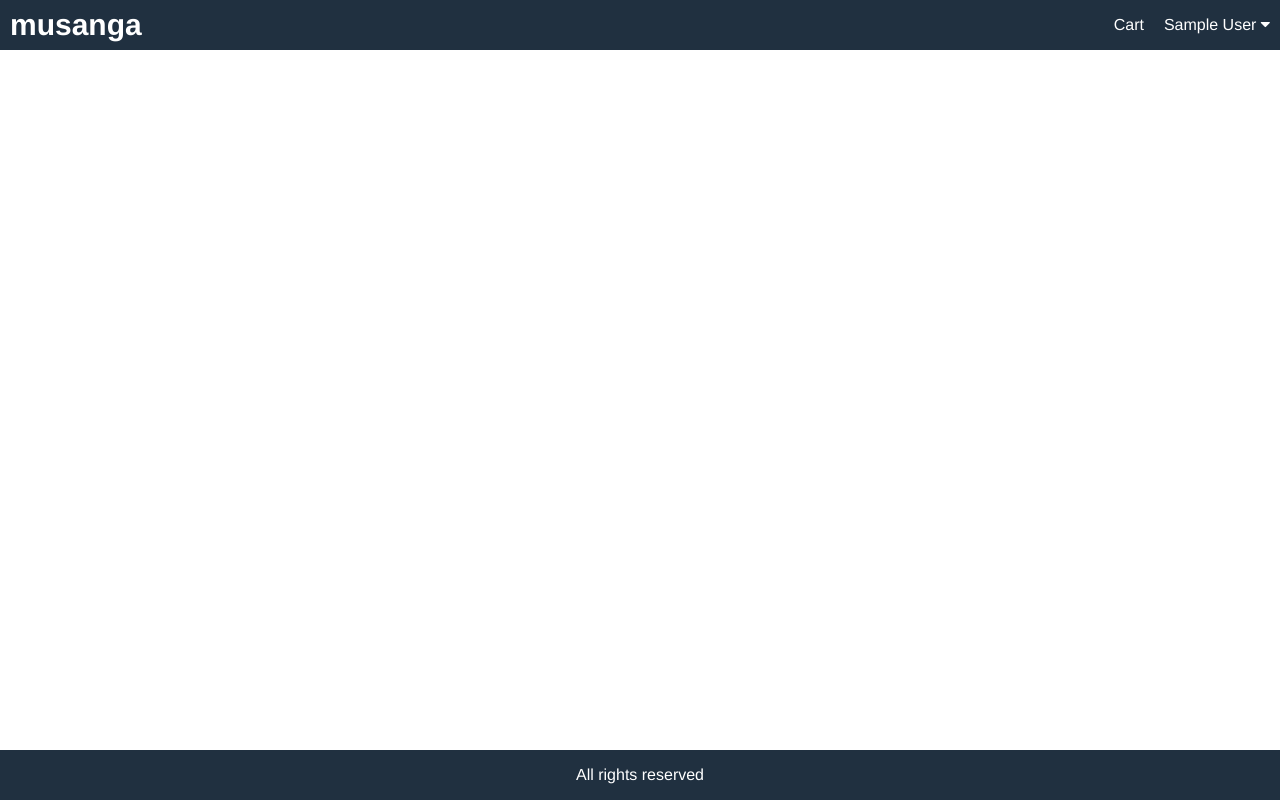
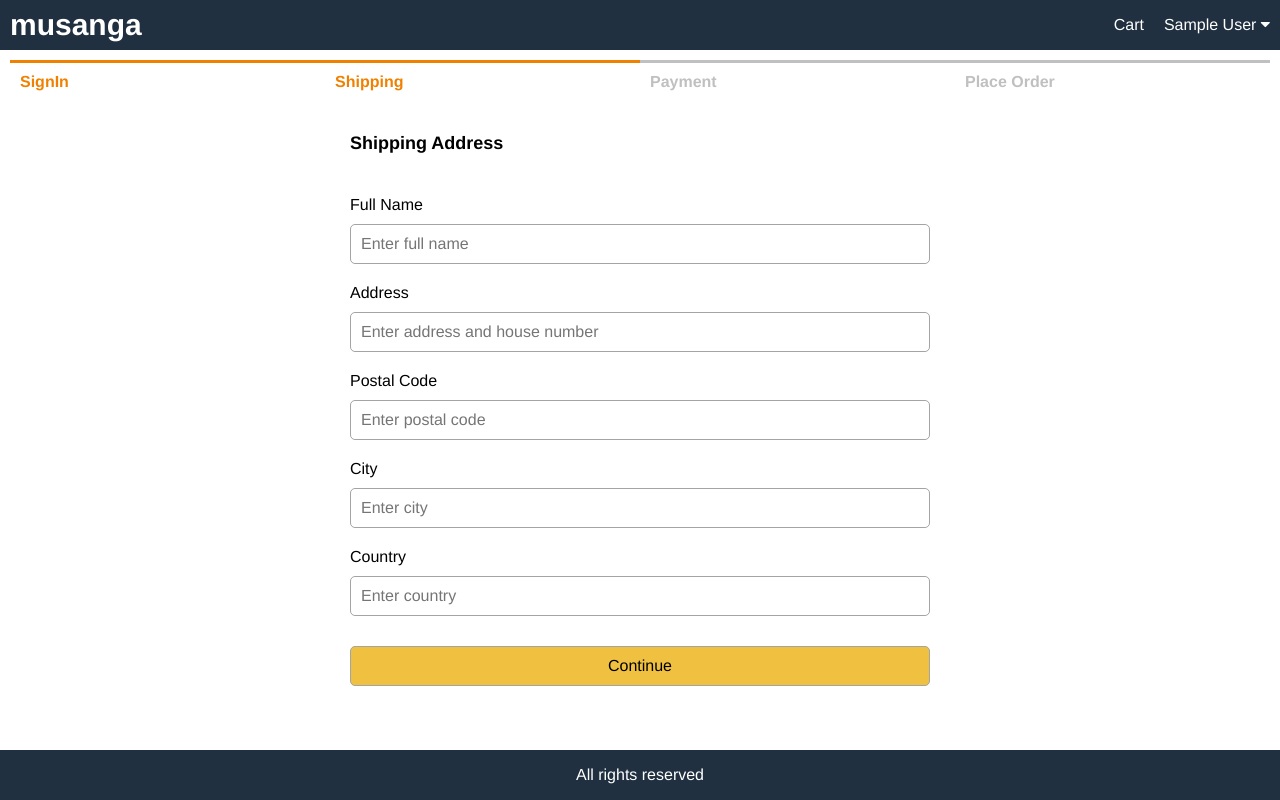
Before and after one commit to Lumemma/musanga-ecommerce, a React (Create React App) app in the folder frontend/: page /shipping in a window 1280 px wide. Built offline with nearby package versions, Linux system fonts and the light colour scheme; sample sign-in values are in the browser's storage.

Commit message:
Create-Shipping-Screen

```diff
--- a/frontend/src/App.js
+++ b/frontend/src/App.js
@@ -7,6 +7,7 @@
 import SignInscreen from "./Screens/SignInscreen";
 import { signOut } from "./actions/userActions";
 import Registerscreen from "./Screens/Registerscreen";
+import Shippingscreen from "./Screens/Shippingscreen";
 
 
 
@@ -61,6 +62,7 @@
           <Route path="/product/:id" component={Productscreen}></Route>
           <Route path="/signin" component={SignInscreen}></Route>
           <Route path="/register" component={Registerscreen}></Route>
+          <Route path="/shipping" component={Shippingscreen}></Route>
           <Route path="/" component={Homescreen} exact></Route>
         </main>
         <footer className="row center">All rights reserved</footer>
--- /dev/null
+++ b/frontend/src/Screens/Shippingscreen.js
@@ -0,0 +1,101 @@
+import React, { useState } from 'react';
+import { useDispatch, useSelector } from 'react-redux';
+import { saveShipping } from '../actions/cartActions';
+import CheckoutSteps from '../components/checkoutSteps';
+
+
+
+export default function Shippingscreen(props) {
+  const userSignin = useSelector((state) => state.userSignin);
+  const { userInfo } = userSignin;
+  const cart = useSelector((state) => state.cart);
+  const { shipping } = cart;
+  if (!userInfo) {
+    props.history.push('/signin');
+  }
+  const [fullName, setFullName] = useState(shipping.fullName);
+  const [address, setAddress] = useState(shipping.address);
+  const [postalCode, setPostalCode] = useState(shipping.postalCode);
+  const [city, setCity] = useState(shipping.city);
+  const [country, setCountry] = useState(shipping.country);
+  const dispatch = useDispatch();
+  const submitHandler = (e) => {
+    e.preventDefault();
+    dispatch(
+      saveShipping({ fullName, address, city, postalCode, country })
+    );
+    props.history.push('/payment');
+  };
+
+  return (
+    <div>
+      <CheckoutSteps step1 step2></CheckoutSteps>
+      <form className="form" onSubmit={submitHandler}>
+        <div>
+          <h1>Shipping Address</h1>
+        </div>
+        <div>
+          <label htmlFor="fullName">Full Name</label>
+          <input
+            type="text"
+            id="fullName"
+            placeholder="Enter full name"
+            value={fullName}
+            onChange={(e) => setFullName(e.target.value)}
+            required
+          ></input>
+        </div>
+        <div>
+          <label htmlFor="address">Address</label>
+          <input
+            type="text"
+            id="address"
+            placeholder="Enter address and house number"
+            value={address}
+            onChange={(e) => setAddress(e.target.value)}
+            required
+          ></input>
+        </div>
+        <div>
+          <label htmlFor="postalCode">Postal Code</label>
+          <input
+            type="text"
+            id="postalCode"
+            placeholder="Enter postal code"
+            value={postalCode}
+            onChange={(e) => setPostalCode(e.target.value)}
+            required
+          ></input>
+        </div>
+        <div>
+          <label htmlFor="city">City</label>
+          <input
+            type="text"
+            id="city"
+            placeholder="Enter city"
+            value={city}
+            onChange={(e) => setCity(e.target.value)}
+            required
+          ></input>
+        </div>
+        <div>
+          <label htmlFor="country">Country</label>
+          <input
+            type="text"
+            id="country"
+            placeholder="Enter country"
+            value={country}
+            onChange={(e) => setCountry(e.target.value)}
+            required
+          ></input>
+        </div>
+        <div>
+          <label />
+          <button className="primary" type="submit">
+            Continue
+          </button>
+        </div>
+      </form>
+    </div>
+  );
+}
--- a/frontend/src/actions/cartActions.js
+++ b/frontend/src/actions/cartActions.js
@@ -1,5 +1,5 @@
 import Axios from 'axios';
-import { ADD_CART_ITEM, REMOVE_CART_ITEM } from "../types/cartTypes";
+import { ADD_CART_ITEM, REMOVE_CART_ITEM, SAVE_CART_SHIPPING } from "../types/cartTypes";
 
 
 export const addToCart = (productId, qty) => async (dispatch, getState) => {
@@ -22,3 +22,8 @@
   dispatch({ type: REMOVE_CART_ITEM, payload: productId });
   localStorage.setItem('cartItems', JSON.stringify(getState().cart.cartItems));
 };
+
+export const saveShipping = (data) => (dispatch) => {
+  dispatch({ type: SAVE_CART_SHIPPING, payload: data });
+  localStorage.setItem('shippingAddress', JSON.stringify(data));
+};
--- /dev/null
+++ b/frontend/src/components/checkoutSteps.js
@@ -0,0 +1,12 @@
+import React from 'react';
+
+export default function CheckoutSteps(props) {
+  return (
+    <div className="row checkout-steps">
+      <div className={props.step1 ? 'active' : ''}>SignIn</div>
+      <div className={props.step2 ? 'active' : ''}>Shipping</div>
+      <div className={props.step3 ? 'active' : ''}>Payment</div>
+      <div className={props.step4 ? 'active' : ''}>Place Order</div>
+    </div>
+  );
+}
--- a/frontend/src/index.css
+++ b/frontend/src/index.css
@@ -225,3 +225,15 @@
 .dropdown:hover .dropdown-content {
   display: block;
 }
+/* Checkout Steps */
+.checkout-steps > div {
+  border-top: 0.3rem #c0c0c0 solid;
+  color: #c0c0c0;
+  flex: 1;
+  padding: 1rem;
+  font-weight: bold;
+}
+.checkout-steps > div.active {
+  border-top-color: #f08000;
+  color: #f08000;
+}
--- a/frontend/src/reducers/cartReducers.js
+++ b/frontend/src/reducers/cartReducers.js
@@ -1,4 +1,4 @@
-import { ADD_CART_ITEM, REMOVE_CART_ITEM } from "../types/cartTypes";
+import { ADD_CART_ITEM, REMOVE_CART_ITEM, SAVE_CART_SHIPPING } from "../types/cartTypes";
 
 
 export const cartReducer = (state = { cartItems: [] }, action) => {
@@ -22,6 +22,10 @@
         ...state,
         cartItems: state.cartItems.filter((x) => x.product !== action.payload),
       };
+
+      case SAVE_CART_SHIPPING:
+      return { ...state, shipping: action.payload };
+
     default:
       return state;
   }
--- a/frontend/src/store.js
+++ b/frontend/src/store.js
@@ -15,6 +15,10 @@
     cartItems: localStorage.getItem('cartItems')
       ? JSON.parse(localStorage.getItem('cartItems'))
       : [],
+
+      shipping: localStorage.getItem('shippingAddress')
+      ? JSON.parse(localStorage.getItem('shippingAddress'))
+      : {},
   },
 };
 const reducer = combineReducers({
--- a/frontend/src/types/cartTypes.js
+++ b/frontend/src/types/cartTypes.js
@@ -1,2 +1,3 @@
 export const ADD_CART_ITEM = "ADD_CART_ITEM";
-export const REMOVE_CART_ITEM = "REMOVE_CART_ITEM"
+export const REMOVE_CART_ITEM = "REMOVE_CART_ITEM";
+export const SAVE_CART_SHIPPING = 'SAVE_CART_SHIPPING';
```
Also changed, not shown: 1 other file (tests, documents, lock files or other folders).
